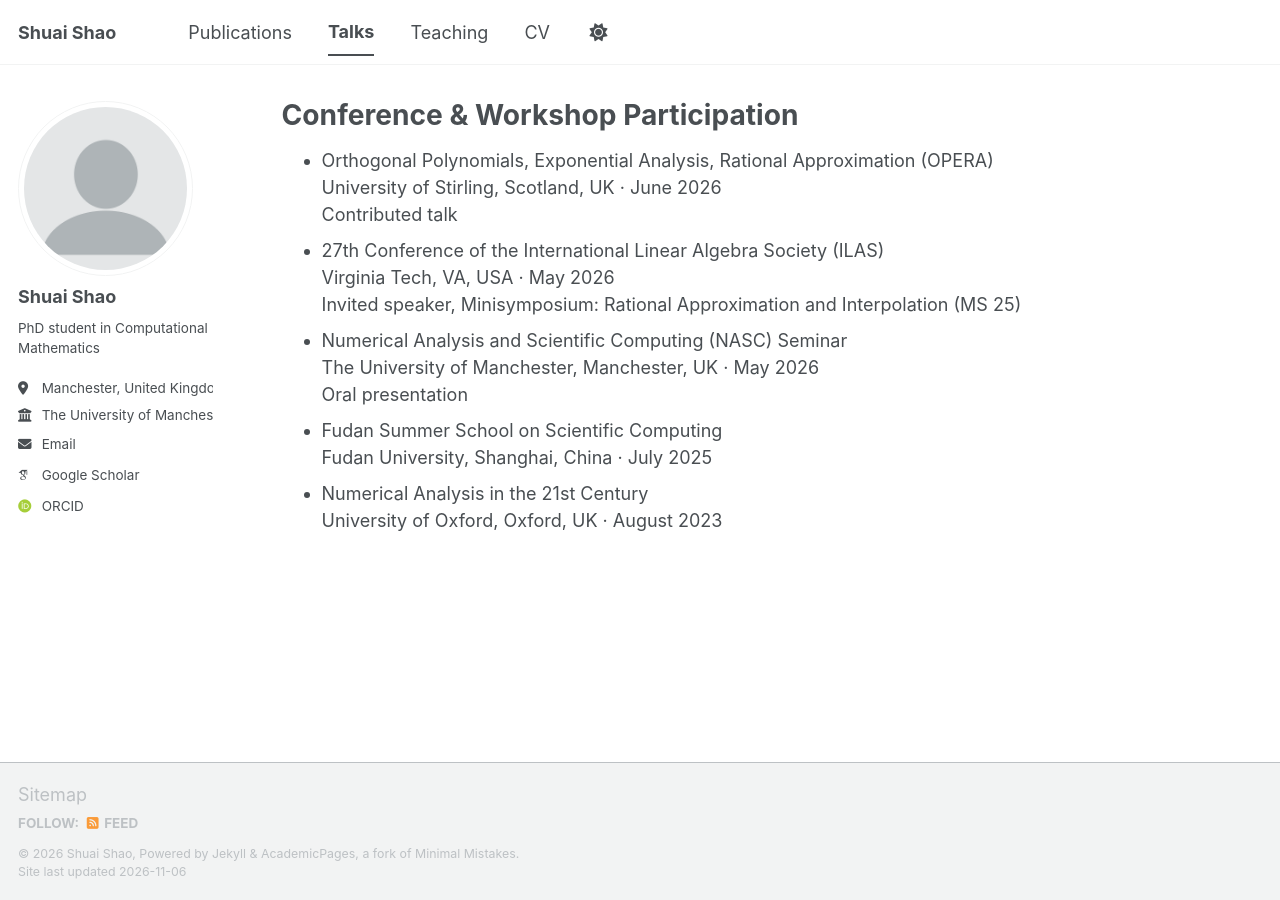
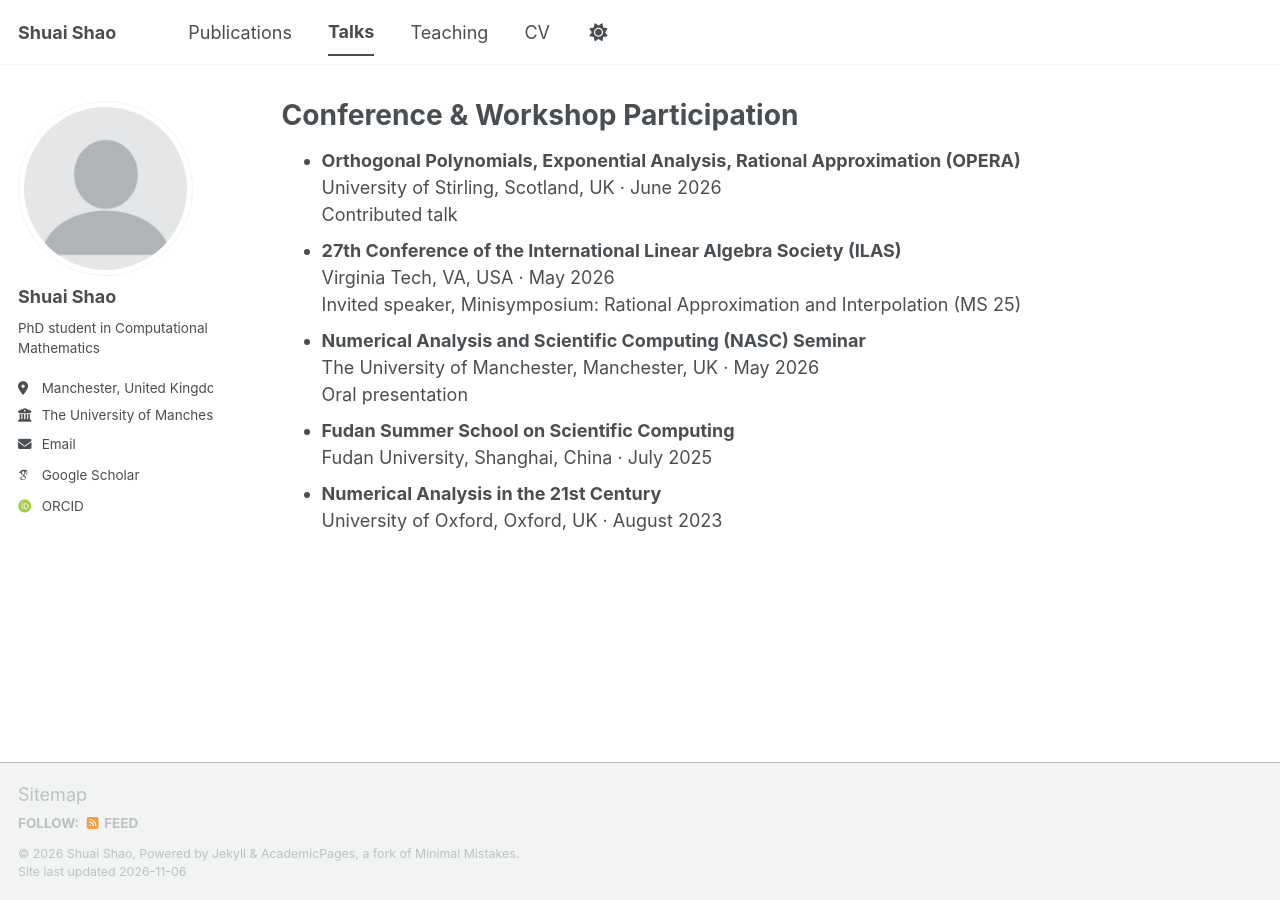
Before and after one commit to ShuaiShao-1203/ShuaiShao-1203.github.io, a Jekyll site: the page built from _pages/talks.html, in a window 1280 px wide. Built offline with Jekyll 4.4.1, drawn with Linux system fonts in a browser that asks for light colours; some web fonts are replaced; a script bundle is joined from its source files by our own code; library files that are not in the unit come from our copies.

Commit message:
Update talks.html

```diff
--- a/_pages/talks.html
+++ b/_pages/talks.html
@@ -8,30 +8,30 @@ author_profile: true
 
 <ul class="talks-list">
   <li>
-    <span class="title">Orthogonal Polynomials, Exponential Analysis, Rational Approximation (OPERA)</span><br>
+    <strong>Orthogonal Polynomials, Exponential Analysis, Rational Approximation (OPERA)</strong><br>
     <span class="meta">University of Stirling, Scotland, UK · June 2026 </span><br>
     <span class="meta">Contributed talk</span>
   </li>
 
   <li>
-    <span class="title">27th Conference of the International Linear Algebra Society (ILAS)</span><br>
+    <strong>27th Conference of the International Linear Algebra Society (ILAS)</strong><br>
     <span class="meta">Virginia Tech, VA, USA · May 2026 </span><br>
     <span class="meta">Invited speaker, Minisymposium: Rational Approximation and Interpolation (MS 25)</span>
   </li>
 
    <li>
-    <span class="title">Numerical Analysis and Scientific Computing (NASC) Seminar</span><br>
+    <strong>Numerical Analysis and Scientific Computing (NASC) Seminar</strong><br>
     <span class="meta">The University of Manchester, Manchester, UK · May 2026 </span><br>
     <span class="meta">Oral presentation</span>
   </li>
 
   <li>
-    <span class="title">Fudan Summer School on Scientific Computing</span><br>
+    <strong>Fudan Summer School on Scientific Computing</strong><br>
     <span class="meta">Fudan University, Shanghai, China · July 2025</span>
   </li>
 
   <li>
-    <span class="title">Numerical Analysis in the 21st Century</span><br>
+    <strong>Numerical Analysis in the 21st Century</strong><br>
     <span class="meta">University of Oxford, Oxford, UK · August 2023</span>
   </li>
 </ul>
```
